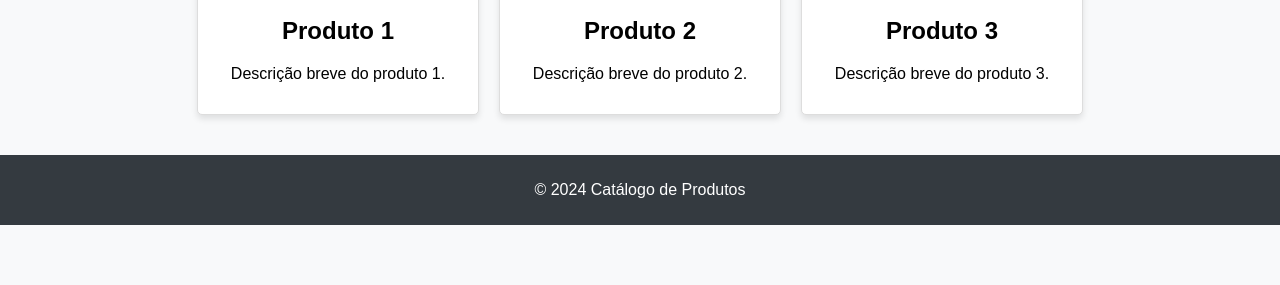
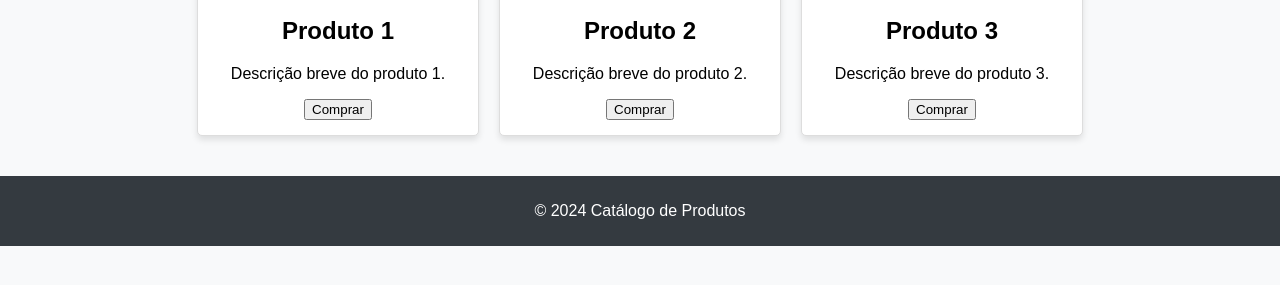
Before and after one commit to wrCEO/catalogo, a plain HTML site: page index.html in a window 1280 px wide. Shown: the part 177-462 px from the top of the page. Drawn offline with Linux system fonts and the light colour scheme.

Commit message:
Update index.html

```diff
--- a/index.html
+++ b/index.html
@@ -16,16 +16,19 @@
                 <img src="imagens/produto1.jpg" alt="Produto 1">
                 <h2>Produto 1</h2>
                 <p>Descrição breve do produto 1.</p>
+                <button class="comprar">Comprar</button>
             </div>
             <div class="item">
                 <img src="imagens/produto2.jpg" alt="Produto 2">
                 <h2>Produto 2</h2>
                 <p>Descrição breve do produto 2.</p>
+                <button class="comprar">Comprar</button>
             </div>
             <div class="item">
                 <img src="imagens/produto3.jpg" alt="Produto 3">
                 <h2>Produto 3</h2>
                 <p>Descrição breve do produto 3.</p>
+                <button class="comprar">Comprar</button>
             </div>
         </section>
     </main>
```
